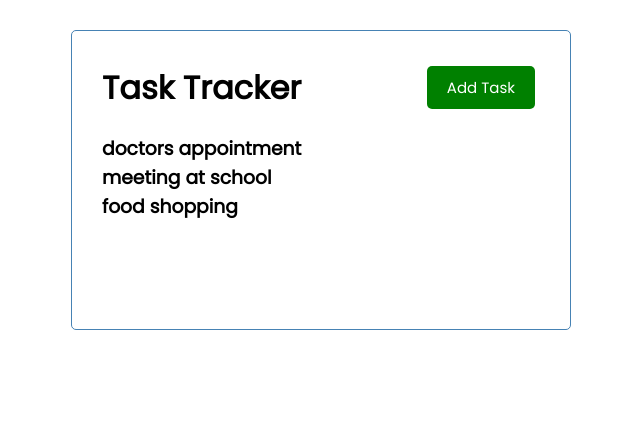
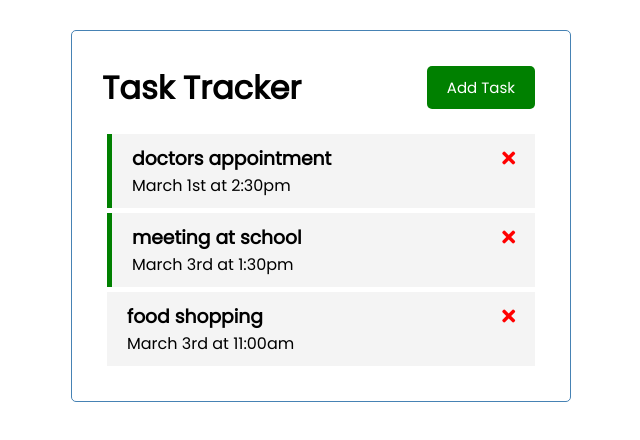
Before and after one commit to epath2c/vue-todo-demo, a Vue app: page / in a window 1280 px wide. Shown: the top 440 px of the page, without its empty margins (319-959 px from the left). Built offline with nearby package versions, Linux system fonts and the light colour scheme.

Commit message:
display data in a for loop add dynamic class

```diff
--- a/public/index.html
+++ b/public/index.html
@@ -1,15 +1,23 @@
 <!DOCTYPE html>
 <html lang="">
   <head>
-    <meta charset="utf-8">
-    <meta http-equiv="X-UA-Compatible" content="IE=edge">
-    <meta name="viewport" content="width=device-width,initial-scale=1.0">
-    <link rel="icon" href="<%= BASE_URL %>favicon.ico">
+    <meta charset="utf-8" />
+    <meta http-equiv="X-UA-Compatible" content="IE=edge" />
+    <meta name="viewport" content="width=device-width,initial-scale=1.0" />
+    <link
+      rel="stylesheet"
+      href="https://cdnjs.cloudflare.com/ajax/libs/font-awesome/5.15.2/css/all.min.css"
+    />
+    <link rel="icon" href="<%= BASE_URL %>favicon.ico" />
     <title><%= htmlWebpackPlugin.options.title %></title>
   </head>
   <body>
     <noscript>
-      <strong>We're sorry but <%= htmlWebpackPlugin.options.title %> doesn't work properly without JavaScript enabled. Please enable it to continue.</strong>
+      <strong
+        >We're sorry but <%= htmlWebpackPlugin.options.title %> doesn't work
+        properly without JavaScript enabled. Please enable it to
+        continue.</strong
+      >
     </noscript>
     <div id="app"></div>
     <!-- built files will be auto injected -->
--- /dev/null
+++ b/src/components/Task.vue
@@ -0,0 +1,38 @@
+<template>
+  <div :class="[task.reminder ? 'reminder' : '', 'task']">
+    <h3>
+      {{ task.text }}
+      <i class="fas fa-times"></i>
+    </h3>
+    <p>{{ task.day }}</p>
+  </div>
+</template>
+
+<script>
+export default {
+  name: 'Task',
+  props: {
+    task: Object,
+  },
+};
+</script>
+
+<style scoped>
+.fas {
+  color: red;
+}
+.task {
+  background: #f4f4f4;
+  margin: 5px;
+  padding: 10px 20px;
+  cursor: pointer;
+}
+.task.reminder {
+  border-left: 5px solid green;
+}
+.task h3 {
+  display: flex;
+  align-items: center;
+  justify-content: space-between;
+}
+</style>
--- a/src/components/Tasks.vue
+++ b/src/components/Tasks.vue
@@ -1,12 +1,16 @@
 <template>
   <div :key="task.id" v-for="task in tasks">
-    <h3>{{ task.text }}</h3>
+    <Task :task="task" />
   </div>
 </template>
 
 <script>
+import Task from './Task';
 export default {
   name: 'Tasks',
+  components: {
+    Task,
+  },
   props: {
     tasks: Array,
   },
```
